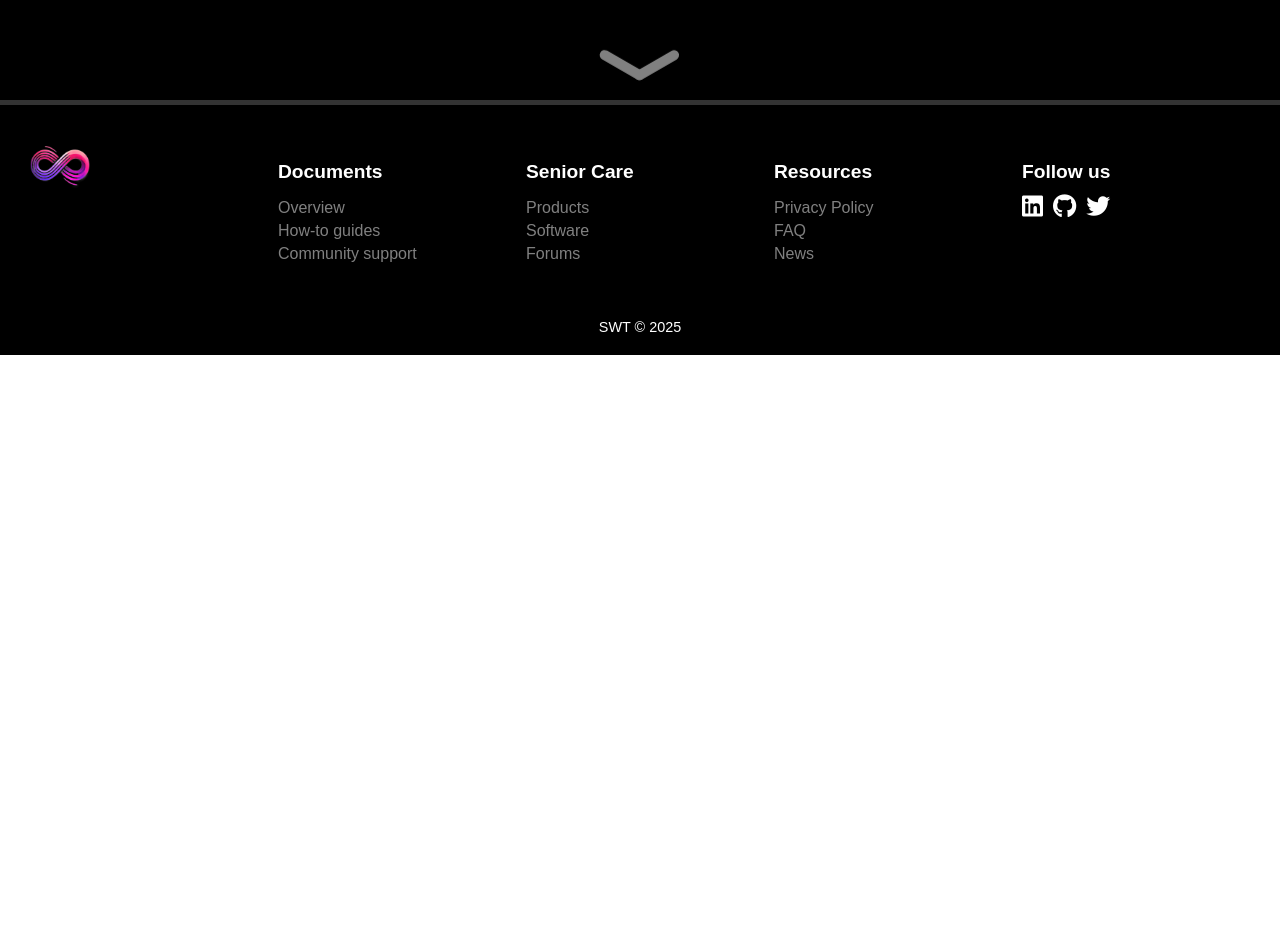
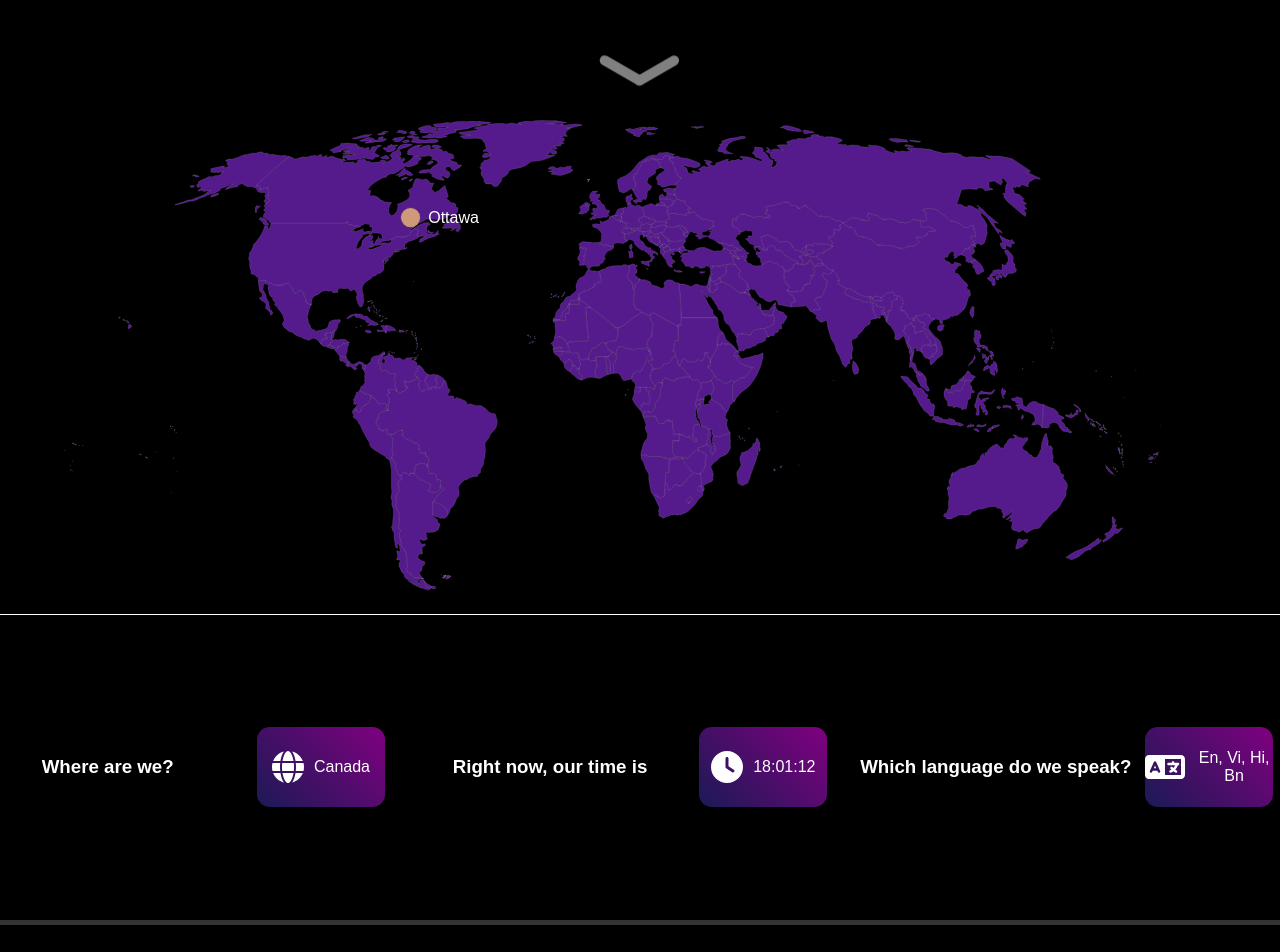
Before and after one commit to Senior-well/senior-care, a React app: page / in a window 1280 px wide. Shown: the part 700-1652 px from the top of the page. Before the commit the page ends 1055 px from the top, so only its background shows below. Built offline with nearby package versions, Linux system fonts and the light colour scheme.

Commit message:
Updated map of the world and UI

```diff
--- a/src/frontend/HomePage/HomePage.jsx
+++ b/src/frontend/HomePage/HomePage.jsx
@@ -1,7 +1,30 @@
 import React, { useState, useEffect, useRef } from "react";
 import './HomePage.sass';
 import ImagesDuplicate from "../Components/ImagesDuplicate";
-import { sw1, sw2, sw3, sw4, sw5, sw6, sw7 } from "../../images/Images";
+import { sw1, sw2, sw3, sw4, sw5, sw6, sw7, map } from "../../images/Images";
+import { FontAwesomeIcon } from "@fortawesome/react-fontawesome";
+import { faGlobe, faLanguage, faClock } from "@fortawesome/free-solid-svg-icons";
+
+const OttawaTime = () => {
+    const [time, setTime] = useState("");
+
+    useEffect(() => {
+        const updateTime = () => {
+            const ottawaTime = new Intl.DateTimeFormat('en-CA', {
+                timeZone: 'America/Toronto',
+                hour: '2-digit',
+                minute: '2-digit',
+                second: '2-digit',
+                hour12: false,
+            }).format(new Date());
+            setTime(ottawaTime);
+        };
+        updateTime();
+        const interval = setInterval(updateTime, 1000); // Update every second
+        return () => clearInterval(interval);
+    }, []);
+    return time;
+};
 
 export default function HomePage() {
     const imgHomepage = [
@@ -13,6 +36,35 @@ export default function HomePage() {
         { img: sw6, alt: 'img6', position: [-30, 0] },
         { img: sw7, alt: 'img7', position: [-280, 150] },
     ];
+
+    const mapIcon = () => {
+        const map = [
+            {
+                icon: faGlobe,
+                description: 'Canada',
+                question: 'Where are we?'
+            },
+            {
+                icon: faClock,
+                description: <OttawaTime />,
+                question: 'Right now, our time is'
+            },
+            {
+                icon: faLanguage,
+                description: 'En, Vi, Hi, Bn',
+                question: 'Which language do we speak?'
+            },
+        ];
+        return map.map((icon, index) => (
+            <span key={index}>
+                <h3>{icon.question}</h3>
+                <span className="homePageIcon">
+                    <FontAwesomeIcon icon={icon.icon} size="2xl"></FontAwesomeIcon>
+                    <p>{icon.description}</p>
+                </span>
+            </span>
+        ));
+    }
 
     const [visibleIndex, setVisibleIndex] = useState([]);
     const [isReversing, setIsReversing] = useState(false);
@@ -91,6 +143,7 @@ export default function HomePage() {
     }, [isReversing, imgHomepage.length, showSlogan]);
 
     return (
+        <>
             <div className="homePage">
                 <div className="homePageContainer">
                     {showSlogan ? (
@@ -131,5 +184,15 @@ export default function HomePage() {
                     <span className={`caret-down ${caretVisibility}`}></span>
                 </div>
             </div>
+            <div className="location">
+                <div className="location-wrapper">
+                    <img src={map}></img>
+                    <span className="Ottawa">Ottawa</span>
+                </div>
+                <div className="location-info">
+                    {mapIcon()}
+                </div>
+            </div>
+        </>
     );
 }
--- a/src/frontend/HomePage/HomePage.sass
+++ b/src/frontend/HomePage/HomePage.sass
@@ -1,5 +1,6 @@
 $flexDisplay: flex
 $darkBlue: rgba(54, 14, 146, 0.65)
+$iconColor: linear-gradient(45deg, #1B1A55, purple)
 
 @mixin objectBackground($top, $left, $backgroundColor, $boxShadowColor, $time)
     top: $top
@@ -111,6 +112,58 @@ $darkBlue: rgba(54, 14, 146, 0.65)
             &.hidden
                 opacity: 0
 
+.location
+    display: $flexDisplay
+    flex-direction: column
+    margin-top: 20px
+    height: 100vh
+
+    .location-wrapper
+        position: relative
+        display: $flexDisplay
+        justify-content: center
+        border-bottom: 1px solid white
+
+        img
+            width: 90vw
+
+        .Ottawa
+            display: $flexDisplay
+            align-items: center
+            gap: 10px
+            position: absolute
+            top: 18%
+            left: 31.5%
+
+            &:before
+                content: ''
+                display: block
+                width: 15px
+                height: 15px
+                border-radius: 50%
+                background: white
+                animation: blinking 1s infinite linear
+
+    .location-info
+        display: $flexDisplay
+        height: 100%
+
+        span
+            display: $flexDisplay
+            align-items: center
+            width: 100%
+            justify-content: space-around
+
+            .homePageIcon
+                display: $flexDisplay
+                justify-content: center
+                text-align: center
+                background: $iconColor
+                width: 10vw
+                height: 10vh
+                gap: 10px
+                border-radius: 1vw
+
 @keyframes slideInAndOut
     0%
         opacity: 0
@@ -165,3 +218,15 @@ $darkBlue: rgba(54, 14, 146, 0.65)
 
     100%
         transform: translateY(0px)
+
+@keyframes blinking
+    0%
+        opacity: 1
+        transform: scale(1)
+    50%
+        opacity: 0.5
+        background: orange
+        transform: scale(1.5)
+    100%
+        opacity: 1
+        transform: scale(1)
```
Lines whose indentation alone changed are shown as unchanged.
